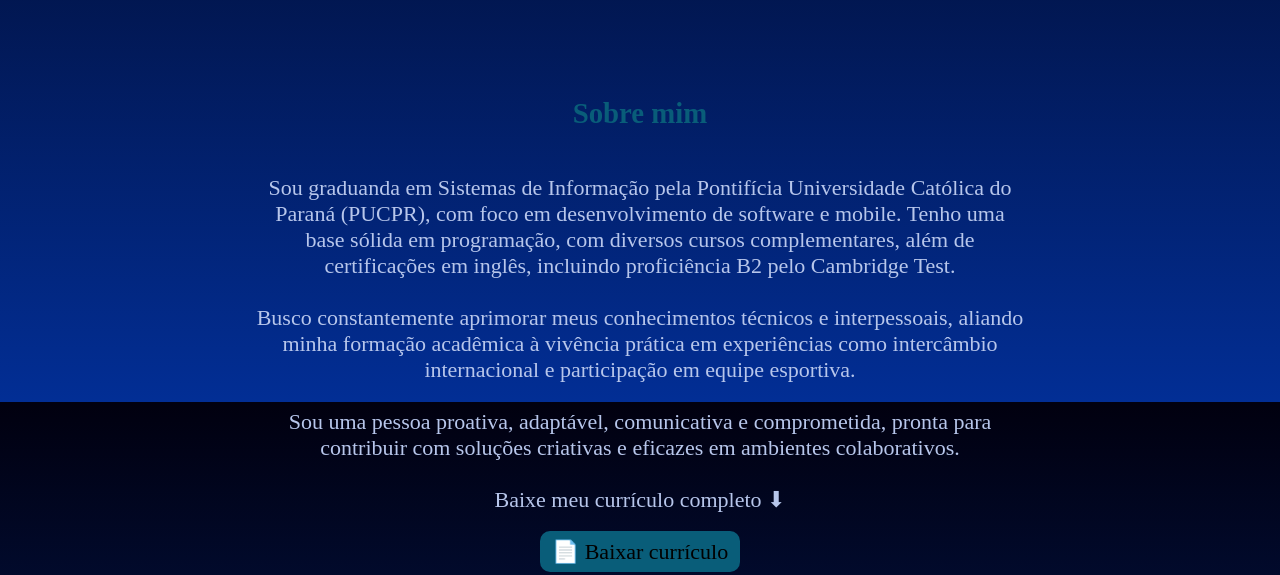
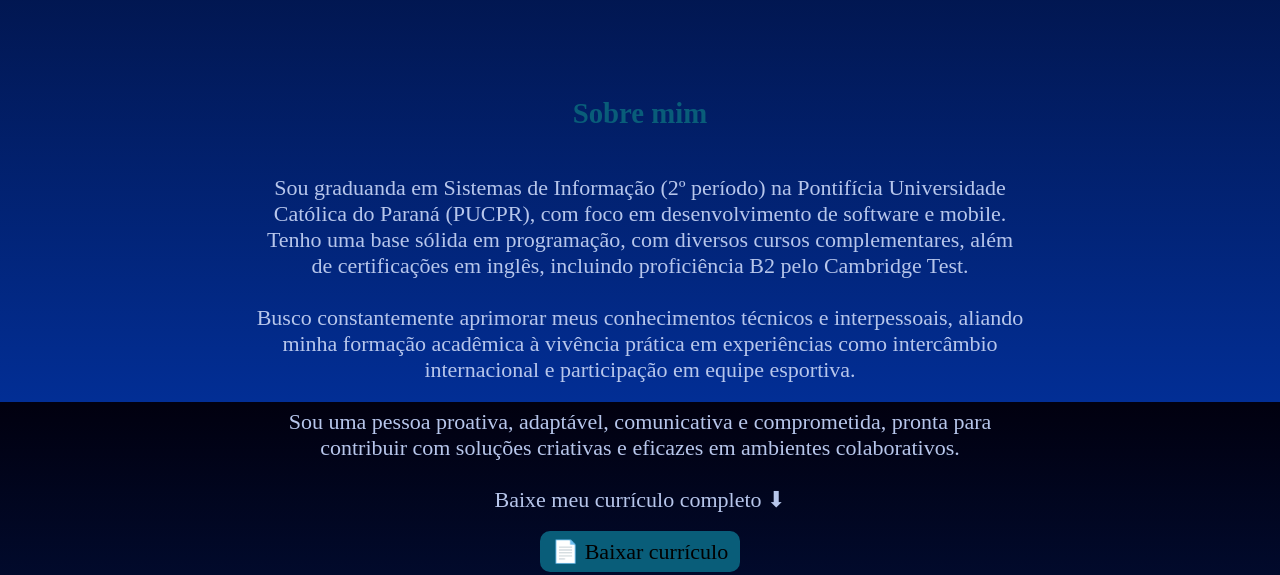
Before and after one commit to IsabelaLouise/Portfolio, a plain HTML site: page index.html in a window 1280 px wide. Shown: the part 398-973 px from the top of the page. Drawn offline with Linux system fonts and the light colour scheme; a web font is replaced by a local one.

Commit message:
add 2 periodo

```diff
--- a/index.html
+++ b/index.html
@@ -34,7 +34,7 @@
             <h1  class="sobremim">Sobre mim</h1>
             <div class="sobremimTexto">
                 <p>
-                    Sou graduanda em Sistemas de Informação pela Pontifícia Universidade Católica
+                    Sou graduanda em Sistemas de Informação (2º período) na Pontifícia Universidade Católica
                     do Paraná (PUCPR), com foco em desenvolvimento de software e mobile. Tenho
                     uma base sólida em programação, com diversos cursos complementares,
                     além de certificações em inglês, incluindo proficiência B2 pelo Cambridge Test.<br>
```
